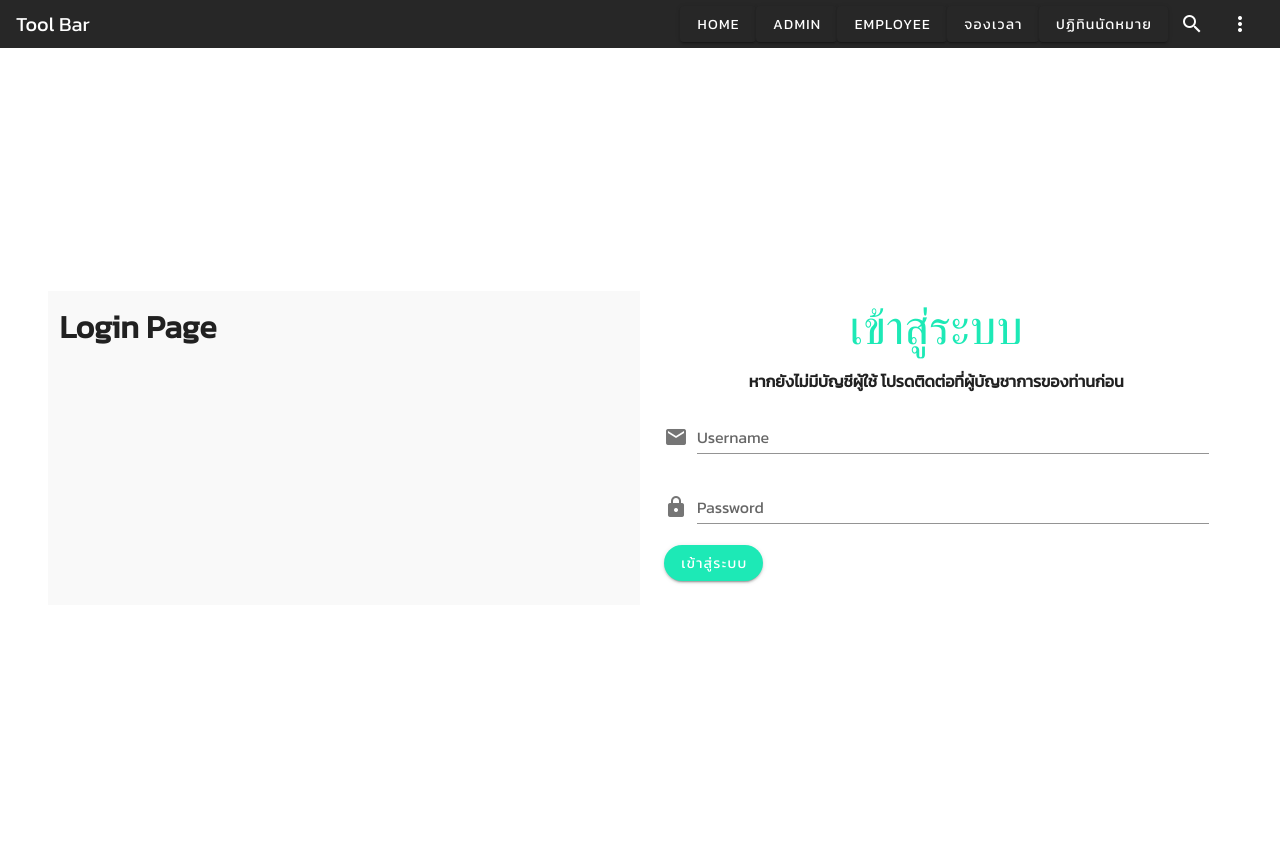
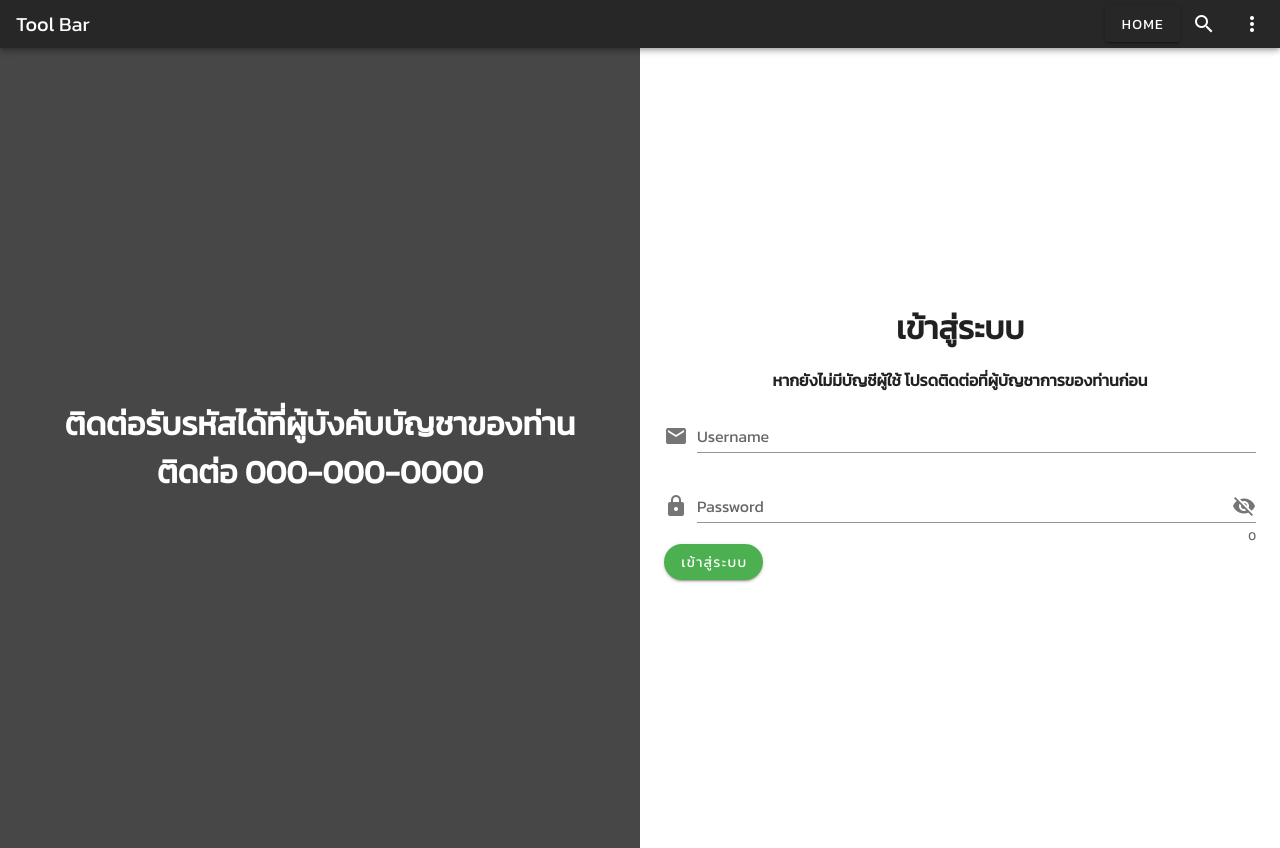
Before and after one commit to thefirstblair/sa_frontend, a Vue app: page /login in a window 1280 px wide. Built offline with nearby package versions, Linux system fonts and the light colour scheme.

Commit message:
add login

```diff
--- a/src/App.vue
+++ b/src/App.vue
@@ -1,7 +1,7 @@
 <template>
   <div>
-    <v-app-bar color="deep-purple accent-4" dense dark>
-
+    <v-app>
+      <v-app-bar dense dark>
         <v-toolbar-title>Tool Bar</v-toolbar-title>
 
         <v-spacer></v-spacer>
@@ -9,19 +9,22 @@
           Home
         </v-btn>
 
-      <v-btn to="/admin">
+        <v-btn to="/admin" v-if="$store.state.user_data.role == 'ADMIN'">
           Admin
         </v-btn>
 
-            <v-btn to="/employee">
+        <v-btn to="/employee" v-if="$store.state.user_data.role == 'EMPLOYEE'">
           Employee
         </v-btn>
 
-    <v-btn to="/booking_time">
+        <v-btn
+          to="/booking_time"
+          v-if="$store.state.user_data.role == 'EMPLOYEE'"
+        >
           จองเวลา
         </v-btn>
 
-          <v-btn to="/schedule">
+        <v-btn to="/schedule" v-if="$store.state.user_data.role == 'ADMIN'">
           ปฏิทินนัดหมาย
         </v-btn>
 
@@ -37,13 +40,18 @@
           </template>
 
           <v-list>
-          <v-list-item v-for="n in 5" :key="n" @click="() => {}">
-            <v-list-item-title>Option {{ n }}</v-list-item-title>
+            <v-list-item
+              v-if="$store.state.token != ''"
+              @click="
+                $store.commit('logout');
+                $router.push('Login');
+              "
+            >
+              <v-list-item-title>Logout</v-list-item-title>
             </v-list-item>
           </v-list>
         </v-menu>
       </v-app-bar>
-    <v-app>
       <router-view />
     </v-app>
   </div>
@@ -52,18 +60,13 @@
 <script>
 export default {
   name: "App",
-
-  data: () => ({
-    //
-  }),
 };
 </script>
 
-<style >
+<style>
 @import url("https://fonts.googleapis.com/css2?family=Kanit&display=swap");
 
 * {
   font-family: "Kanit", sans-serif;
 }
-
 </style>
--- a/src/components/admin/manage_works.vue
+++ b/src/components/admin/manage_works.vue
@@ -74,9 +74,9 @@
           <v-spacer></v-spacer>
           <h3>สรุปผลจากผู้ใต้บังคับบัญชา {{ showSummary.user.name }}</h3>
           <p>ผู้ตรวจสอบ: {{ showSummary.user.name }}</p>
-          <p>รายละเอียดการสรุปผล: {{ showSummary.summary.summary_detail}}</p>
-          <p>สถานะงาน: {{showSummary.summary.conclusion }}</p>
-          <p>ไฟล์ผลการตรวจสอบที่แนบมาด้วย: {{ showSummary.summary.pdf_file }}</p>
+          <p>รายละเอียดการสรุปผล: {{ showSummary.summary && showSummary.summary.summary_detail}}</p>
+          <p>สถานะงาน: {{showSummary.summary && showSummary.summary.conclusion }}</p>
+          <p>ไฟล์ผลการตรวจสอบที่แนบมาด้วย: {{ showSummary.summary && showSummary.summary.pdf_file }}</p>
         </v-card-text>
         <v-card-actions>
           <v-spacer></v-spacer>
--- a/src/components/employee/booking_time.vue
+++ b/src/components/employee/booking_time.vue
@@ -32,7 +32,7 @@
           </v-col>
           <div id="app" data-app>
             <v-row>
-              <v-col cols="5">
+              <v-col cols="2">
                 <v-menu>
                   <template v-slot:activator="{ on, attrs }">
                     <v-text-field
@@ -52,7 +52,7 @@
                 ></v-menu>
               </v-col>
 
-              <v-col cols="3">
+              <v-col cols="2">
                 <v-select
                   :items="time"
                   label="เลือกเวลานัด"
@@ -61,7 +61,7 @@
               </v-col>
             </v-row>
           </div>
-          <v-btn large text color="primary" type="submit">
+          <v-btn large text color="primary" type="submit" :disabled="!addAppointmentValid">
             ส่งคำขอคำปรึกษา
           </v-btn>
         </v-form>
--- a/src/store/index.js
+++ b/src/store/index.js
@@ -1,16 +1,27 @@
-import Vue from 'vue'
-import Vuex from 'vuex'
+import Vue from "vue";
+import Vuex from "vuex";
 
-Vue.use(Vuex)
+Vue.use(Vuex);
 
 export default new Vuex.Store({
   state: {
-    token: "eyJ0eXAiOiJKV1QiLCJhbGciOiJIUzI1NiJ9.eyJpc3MiOiJ3ZWJzaXRlLWp3dCIsInN1YiI6MSwiaWF0IjoxNjM1NDU3MDgwLCJleHAiOjE2MzU0OTMwODB9.9Q4TGdSApkM7lM9t92gQ3DDO-YHmSWpIAFiQGZr7IiM"
+    token: JSON.parse(localStorage.getItem("user_token")) || "",
+    user_data: JSON.parse(localStorage.getItem("user_data")) || {},
   },
   mutations: {
+    rememberUser(state, payload) {
+      state.token = payload.api_token;
+      state.user_data = payload;
+      localStorage.setItem("user_token", JSON.stringify(payload.api_token));
+      localStorage.setItem("user_data", JSON.stringify(payload));
+    },
+    logout(state) {
+      state.token = "";
+      state.user_data = {};
+      localStorage.removeItem("user_token");
+      localStorage.removeItem("user_data");
+    },
   },
-  actions: {
-  },
-  modules: {
-  }
-})
+  actions: {},
+  modules: {},
+});
--- a/src/views/Login.vue
+++ b/src/views/Login.vue
@@ -1,36 +1,49 @@
 <template>
-  <v-container fill-height fill-width>
-    <v-row class="signin;" >
-      <v-col cols="6" class="left " > <h1>Login Page</h1></v-col
+  <v-container fill-height fluid>
+    <v-row class="justify-center align-center">
+      <v-col cols="6" class="left">
+        <h1 class="text-center" style="color:white;">
+          ติดต่อรับรหัสได้ที่ผู้บังคับบัญชาของท่าน <br />
+          ติดต่อ 000-000-0000
+        </h1></v-col
       ><v-col cols="6" class="right">
-        <h1 class="text-center display-2 teal--text text--accent-3">
+        <h1 class="text-center">
           เข้าสู่ระบบ
         </h1>
         <h4 class="text-center mt-4">
           หากยังไม่มีบัญชีผู้ใช้ โปรดติดต่อที่ผู้บัญชาการของท่านก่อน
         </h4>
         <v-col>
-          <v-form>
+          <v-form @submit.prevent="confirmed_login" v-model="loginValid">
             <v-text-field
               label="Username"
-              name="username"
+              required
+              v-model="loginform.username"
               prepend-icon="mdi-email"
               type="text"
               color="teal accent-3"
             />
             <v-text-field
-              id="password"
+              v-model="loginform.password"
+              required
+              :append-icon="show1 ? 'mdi-eye' : 'mdi-eye-off'"
+              :type="show1 ? 'text' : 'password'"
+              name="input-10-1"
               label="Password"
-              name="password"
               prepend-icon="mdi-lock"
-              type="password"
+              hint="At least 8 characters"
+              counter
+              @click:append="show1 = !show1"
               color="teal accent-3"
             />
-            <div class="text-xs-center">
-              <v-btn rounded color="teal accent-3" dark type="submit"
-                >เข้าสู่ระบบ</v-btn
-              >
-            </div>
+            <v-btn
+              rounded
+              color="success"
+              dark
+              type="submit"
+              :disabled="!loginValid"
+              >เข้าสู่ระบบ</v-btn
+            >
           </v-form>
         </v-col>
       </v-col>
@@ -39,11 +52,46 @@
 </template>
 
 <script>
-export default {};
+import Swal from "sweetalert2";
+export default {
+  data() {
+    return {
+      loginform: { username: "", password: "" },
+      show1: false,
+      loginValid: false,
+    };
+  },
+  methods: {
+    confirmed_login() {
+      this.$http
+        .post("http://127.0.0.1:8000/api/auth/login/", this.loginform, {})
+        .then((response) => {
+          if (response.data && response.data.status != "error") {
+            this.$store.commit("rememberUser", response.data.user);
+            this.$router.push("/");
+            console.log(response.data);
+            Swal.fire("เข้าสู่ระบบสำเร็จ", "", "success");
+            this.loginform = {};
+          } else {
+            Swal.fire(
+              "ไม่สามารถเข้าสู่ระบบได้ กรุณาตรวจสอบ Username และ Password อีกครั้ง",
+              "",
+              "error"
+            );
+            console.log(response.data.error);
+          }
+        });
+    },
+  },
+};
 </script>
 
 <style>
-
-.left{
-    background-color:#f9f9f9
-}</style>
+.left {
+  background-color: #474747;
+  height: 100vh;
+  display: flex;
+  align-items: center;
+  justify-content: center;
+}
+</style>
```
Lines whose indentation alone changed are shown as unchanged.
